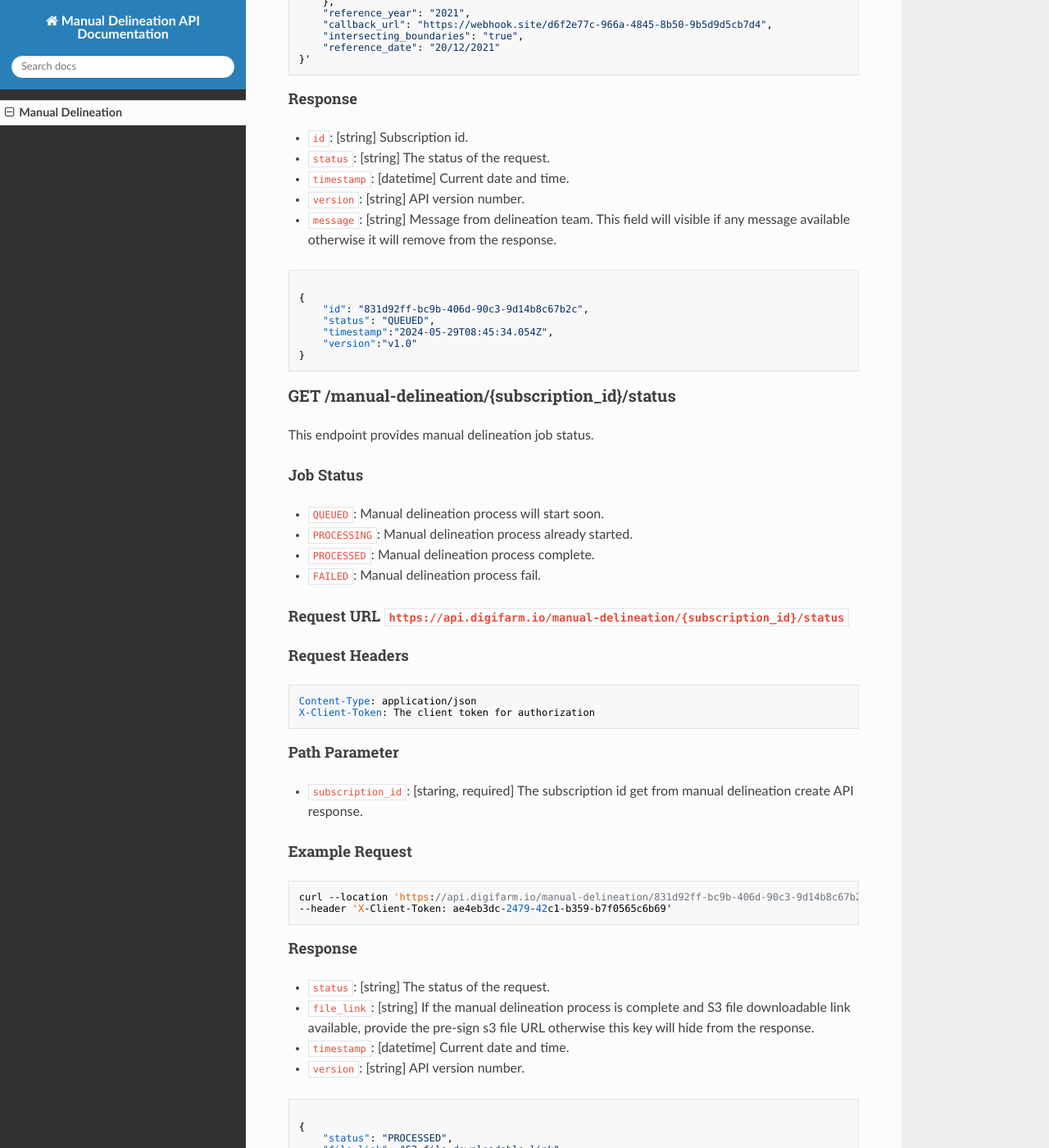
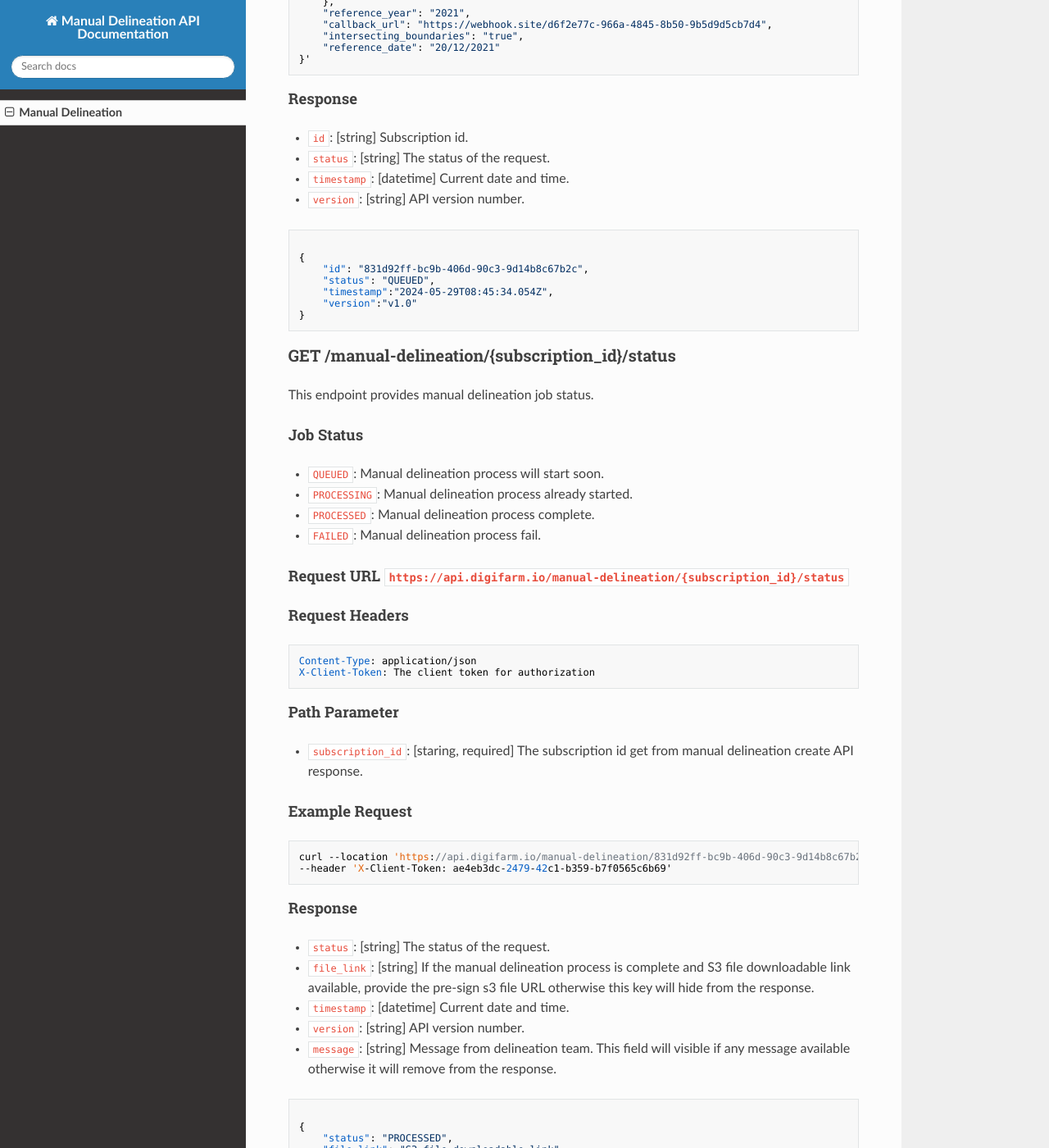
Before and after one commit to digifarmio/manual-delineation-api-doc, an MkDocs documentation site: the page built from docs/README.md, in a window 1280 px wide and 1400 px high, scrolled down 1388 px. Shown: the whole window at 82% size. Built offline with MkDocs 1.6.1, drawn with Linux system fonts in a browser that asks for light colours; nearby versions of some CDN libraries; part of the change alters nothing that is shown.

````diff
--- a/docs/README.md
+++ b/docs/README.md
@@ -73,8 +73,6 @@ curl --location 'https://api.digifarm.io/manual-delineation' \
 
 *   `version`: \[string\] API version number.
 
-*   `message`: \[string\] Message from delineation team. This field will visible if any message available otherwise it will remove from the response.
-
 ```json
 
 {
@@ -125,6 +123,8 @@ curl --location 'https://api.digifarm.io/manual-delineation/831d92ff-bc9b-406d-9
 *   `timestamp`: \[datetime\] Current date and time.
 
 *   `version`: \[string\] API version number.
+
+*   `message`: \[string\] Message from delineation team. This field will visible if any message available otherwise it will remove from the response.
 
 ```json
 
````
